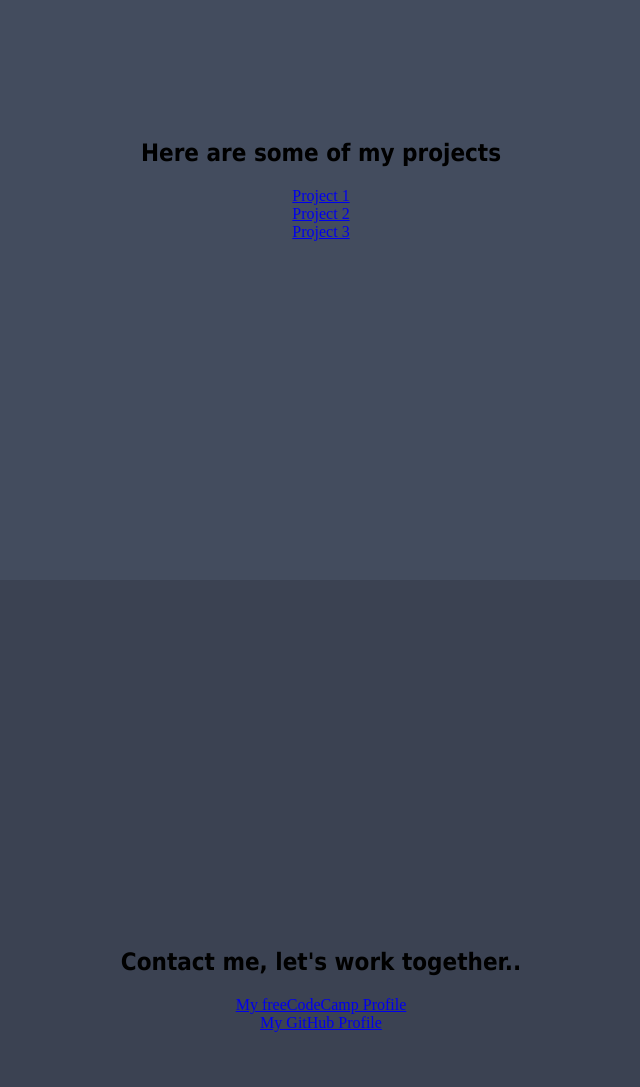
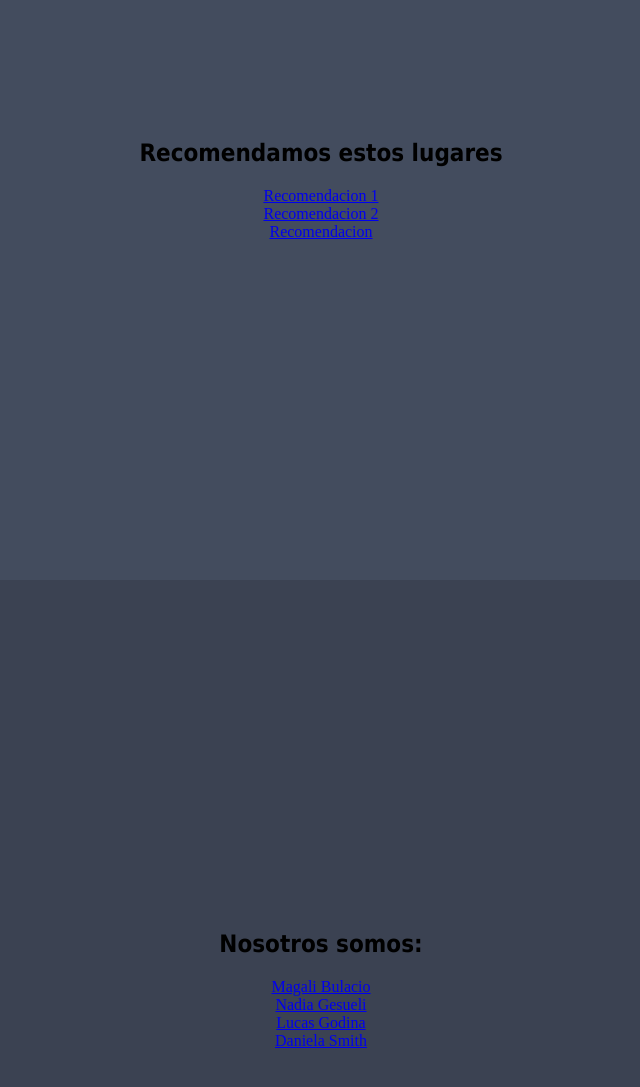
Before and after one commit to lucasgodina/Proyecto-Practicas-Profesionalizantes-1, a plain HTML site: page index.html in a window 1280 px wide. Shown: the part 1020-2107 px from the top of the page, without its empty margins (319-959 px from the left). Drawn offline with Linux system fonts and the light colour scheme.

Commit message:
Modificacion index.html

```diff
--- a/index.html
+++ b/index.html
@@ -24,36 +24,51 @@
 			</p>
 		</section>
 		<section id="recomendaciones">
-			<h2>Here are some of my projects</h2>
+			<h2>Recomendamos estos lugares</h2>
 			<a
-				class="project-tile"
+				class="reco"
 				href="https://www.freecodecamp.org/lucasgodina"
 				target="_blank"
-				>Project 1</a
+				>Recomendacion 1</a
 			>
 			<a
-				class="project-tile"
+				class="reco"
 				href="https://www.freecodecamp.org/lucasgodina"
 				target="_blank"
-				>Project 2</a
+				>Recomendacion 2</a
 			>
 			<a
-				class="project-tile"
+				class="reco"
 				href="https://www.freecodecamp.org/lucasgodina"
 				target="_blank"
-				>Project 3</a
+				>Recomendacion</a
 			>
 		</section>
 		<section id="sobre-nosotros">
-			<h2>Contact me, let's work together..</h2>
+			<h2>Nosotros somos:</h2>
 			<a
 				id="profile-link"
 				href="https://www.freecodecamp.org/lucasgodina"
 				target="_blank"
-				>My freeCodeCamp Profile</a
+				>Magali Bulacio</a
 			>
-			<a id="github-link" href="https://github.com/lucasgodina" target="_blank"
-				>My GitHub Profile</a
+			<a
+				id="profile-link"
+				href="https://www.freecodecamp.org/lucasgodina"
+				target="_blank"
+				>Nadia Gesueli</a
+			>
+			<a
+				id="profile-link"
+				href="https://www.freecodecamp.org/lucasgodina"
+				target="_blank"
+				>Lucas Godina</a
+			>
+			<a
+				id="profile-link"
+				href="https://www.freecodecamp.org/lucasgodina"
+				target="_blank"
+				>Daniela Smith</a
 			>
 		</section>
 	</body>
```
